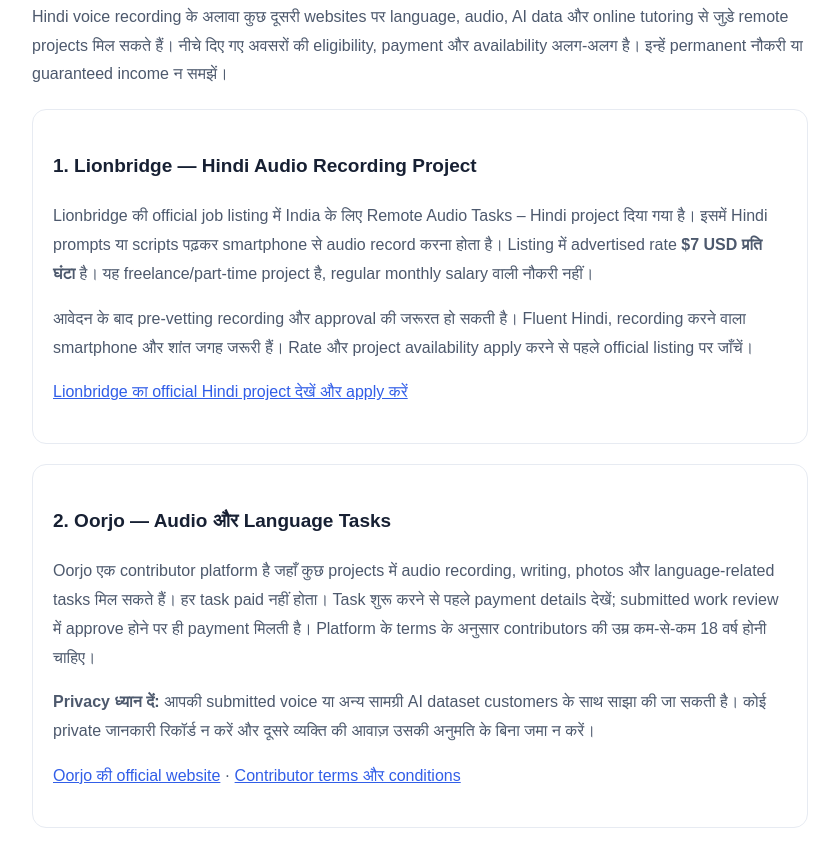
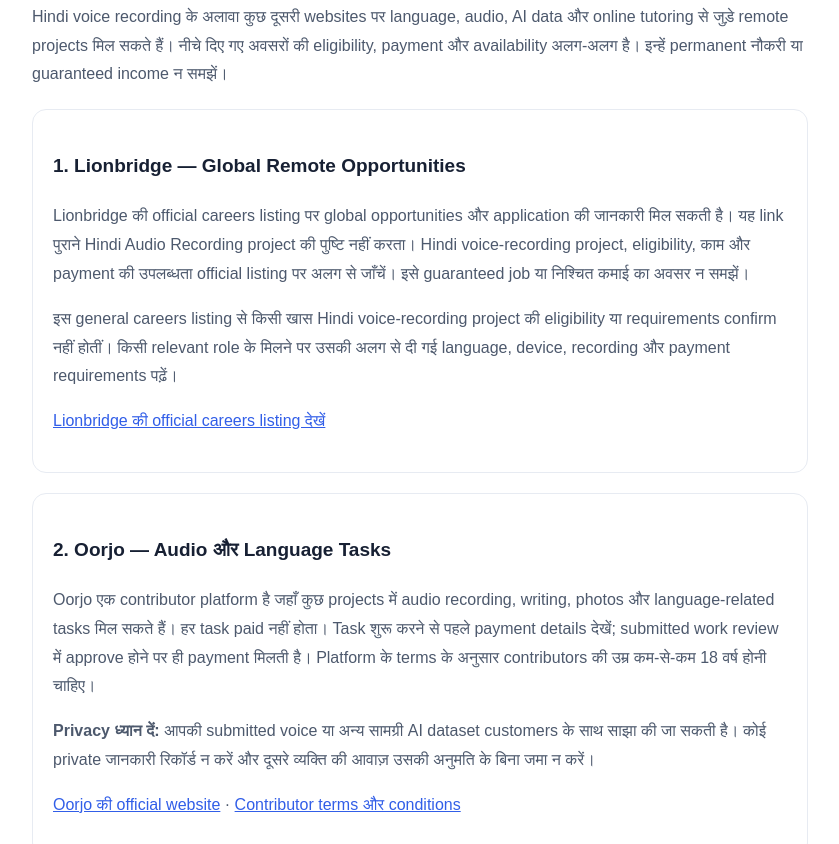
Before and after one commit to deep74073-spec/url36-main, a plain HTML site: page work-from-home/hindi-voice-recording-jobs.html in a window 1280 px wide. Shown: the part 3650-4494 px from the top of the page, without its empty margins (220-1059 px from the left). Drawn offline with Linux system fonts and the light colour scheme.

Commit message:
Correct Lionbridge opportunity details

```diff
--- a/work-from-home/hindi-voice-recording-jobs.html
+++ b/work-from-home/hindi-voice-recording-jobs.html
@@ -150,10 +150,10 @@ footer a{margin:0 8px}
 <p>Hindi voice recording के अलावा कुछ दूसरी websites पर language, audio, AI data और online tutoring से जुड़े remote projects मिल सकते हैं। नीचे दिए गए अवसरों की eligibility, payment और availability अलग-अलग है। इन्हें permanent नौकरी या guaranteed income न समझें।</p>
 
 <div class="box">
-<h3>1. Lionbridge — Hindi Audio Recording Project</h3>
-<p>Lionbridge की official job listing में India के लिए Remote Audio Tasks – Hindi project दिया गया है। इसमें Hindi prompts या scripts पढ़कर smartphone से audio record करना होता है। Listing में advertised rate <strong>$7 USD प्रति घंटा</strong> है। यह freelance/part-time project है, regular monthly salary वाली नौकरी नहीं।</p>
-<p>आवेदन के बाद pre-vetting recording और approval की जरूरत हो सकती है। Fluent Hindi, recording करने वाला smartphone और शांत जगह जरूरी हैं। Rate और project availability apply करने से पहले official listing पर जाँचें।</p>
-<p><a href="https://jobs.eu.lever.co/lionbridge/d92be51c-b19e-4088-a4ad-4ae83a9ce655" target="_blank" rel="noopener">Lionbridge का official Hindi project देखें और apply करें</a></p>
+<h3>1. Lionbridge — Global Remote Opportunities</h3>
+<p>Lionbridge की official careers listing पर global opportunities और application की जानकारी मिल सकती है। यह link पुराने Hindi Audio Recording project की पुष्टि नहीं करता। Hindi voice-recording project, eligibility, काम और payment की उपलब्धता official listing पर अलग से जाँचें। इसे guaranteed job या निश्चित कमाई का अवसर न समझें।</p>
+<p>इस general careers listing से किसी खास Hindi voice-recording project की eligibility या requirements confirm नहीं होतीं। किसी relevant role के मिलने पर उसकी अलग से दी गई language, device, recording और payment requirements पढ़ें।</p>
+<p><a href="https://jobs.eu.lever.co/lionbridge/4b1006af-d0f0-4569-96c7-55257561d297" target="_blank" rel="noopener">Lionbridge की official careers listing देखें</a></p>
 </div>
 
 <div class="box">
@@ -202,7 +202,7 @@ footer a{margin:0 8px}
 <p>नहीं। URL36 जानकारी और official links साझा करता है। Application, selection, task approval और payment संबंधित provider के नियंत्रण में हैं।</p>
 
 <h2>निष्कर्ष</h2>
-<p>अगर आपकी Hindi अच्छी है और आपके पास smartphone है, तो Karmyug AI, Apna और Lionbridge जैसे voice projects देख सकती हैं। Oorjo पर कुछ audio/language tasks मिल सकते हैं, DataForce पर project-specific voice collection और Preply पर online tutoring का विकल्प है। Preply tutor registration के लिए desktop की जरूरत हो सकती है। हर platform की eligibility, privacy policy, payment और approval rules पहले पढ़ें। इन्हें guaranteed income न समझें।</p>
+<p>अगर आपकी Hindi अच्छी है और आपके पास smartphone है, तो Karmyug AI और Apna के voice projects देख सकती हैं। Oorjo पर कुछ audio/language tasks मिल सकते हैं, DataForce पर project-specific voice collection और Preply पर online tutoring का विकल्प है। Preply tutor registration के लिए desktop की जरूरत हो सकती है। हर platform की eligibility, privacy policy, payment और approval rules पहले पढ़ें। इन्हें guaranteed income न समझें।</p>
 
 <p class="meta">Information checked on 24 November 2026. Job openings, deadlines, eligibility and payment terms can change. Always confirm on the official provider page before applying.</p>
 
```
